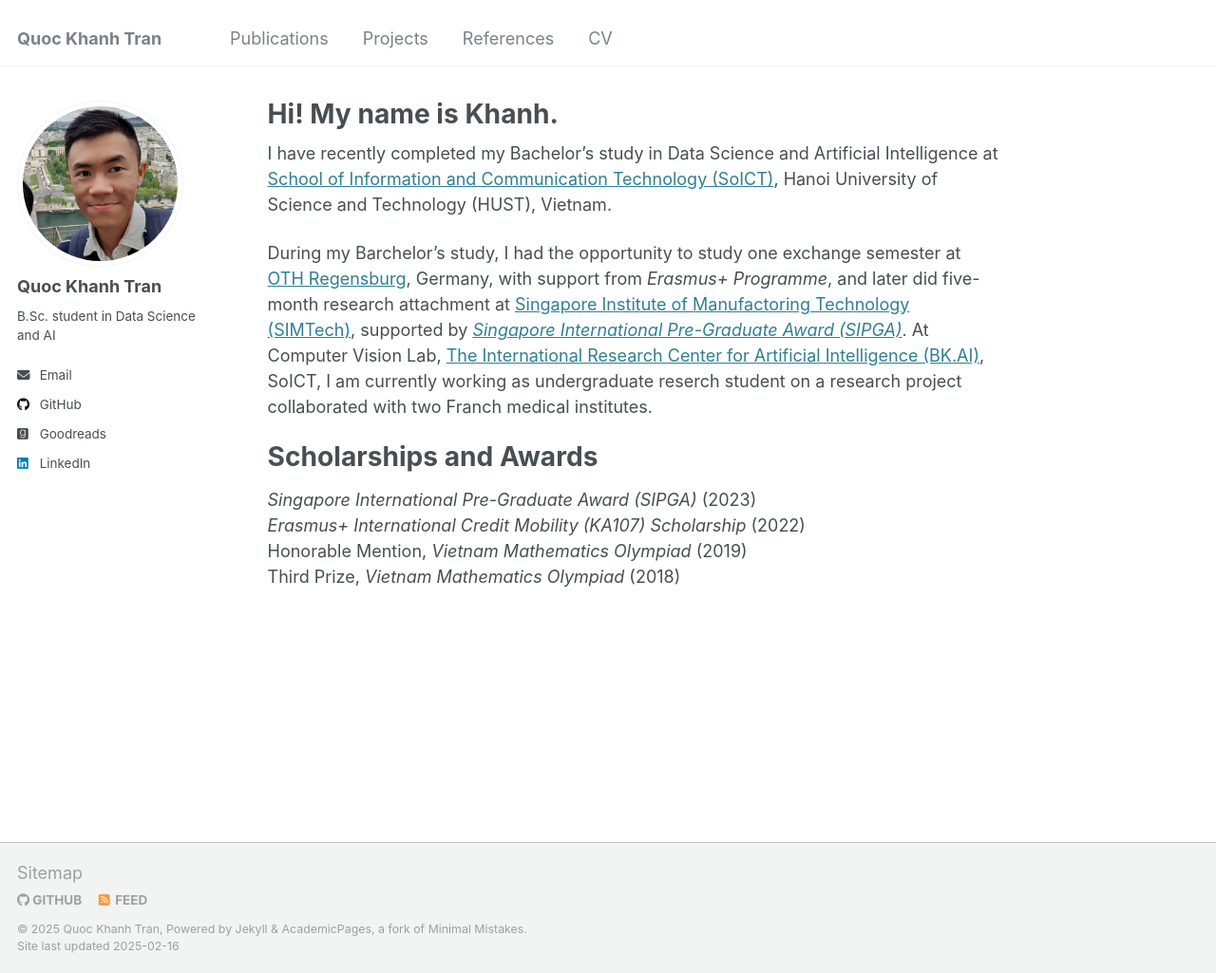
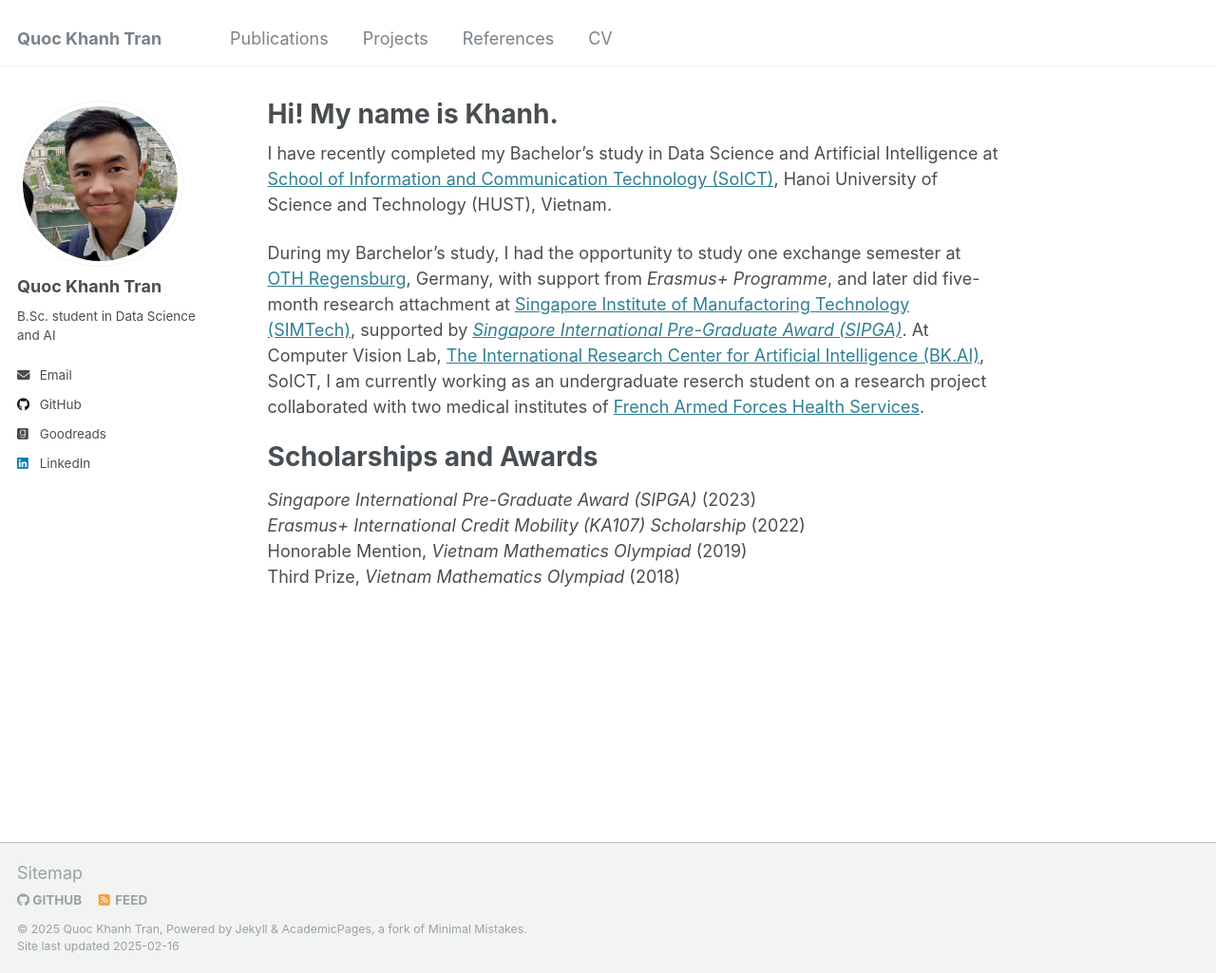
Before and after one commit to khanhtrq/khanhtrq.github.io, a Jekyll site: the page built from _pages/about.md, in a window 1280 px wide and 1025 px high. Shown: the whole window at 95% size. Built offline with Jekyll 4.4.1, drawn with Linux system fonts in a browser that asks for light colours.

Commit message:
update about

```diff
--- a/_pages/about.md
+++ b/_pages/about.md
@@ -9,7 +9,7 @@
 
 I have recently completed my Bachelor's study in Data Science and Artificial Intelligence at [School of Information and Communication Technology (SoICT)](https://soict.hust.edu.vn/en/), Hanoi University of Science and Technology (HUST), Vietnam.
 
-During my Barchelor's study, I had the opportunity to study one exchange semester at [OTH Regensburg](https://www.oth-regensburg.de/en/), Germany, with support from *Erasmus+ Programme*, and later did five-month research attachment at [Singapore Institute of Manufactoring Technology (SIMTech)](https://www.a-star.edu.sg/simtech), supported by [*Singapore International Pre-Graduate Award (SIPGA)*](https://www.a-star.edu.sg/Scholarships/for-undergraduate-studies/singapore-international-pre-graduate-award-sipga). At Computer Vision Lab, [The International Research Center for Artificial Intelligence (BK.AI)](bkai.ai), SoICT, I am currently working as undergraduate reserch student on a research project collaborated with two Franch medical institutes.
+During my Barchelor's study, I had the opportunity to study one exchange semester at [OTH Regensburg](https://www.oth-regensburg.de/en/), Germany, with support from *Erasmus+ Programme*, and later did five-month research attachment at [Singapore Institute of Manufactoring Technology (SIMTech)](https://www.a-star.edu.sg/simtech), supported by [*Singapore International Pre-Graduate Award (SIPGA)*](https://www.a-star.edu.sg/Scholarships/for-undergraduate-studies/singapore-international-pre-graduate-award-sipga). At Computer Vision Lab, [The International Research Center for Artificial Intelligence (BK.AI)](bkai.ai), SoICT, I am currently working as an undergraduate reserch student on a research project collaborated with two medical institutes of [French Armed Forces Health Services](https://www.defense.gouv.fr/sante).
 
 
 
```
